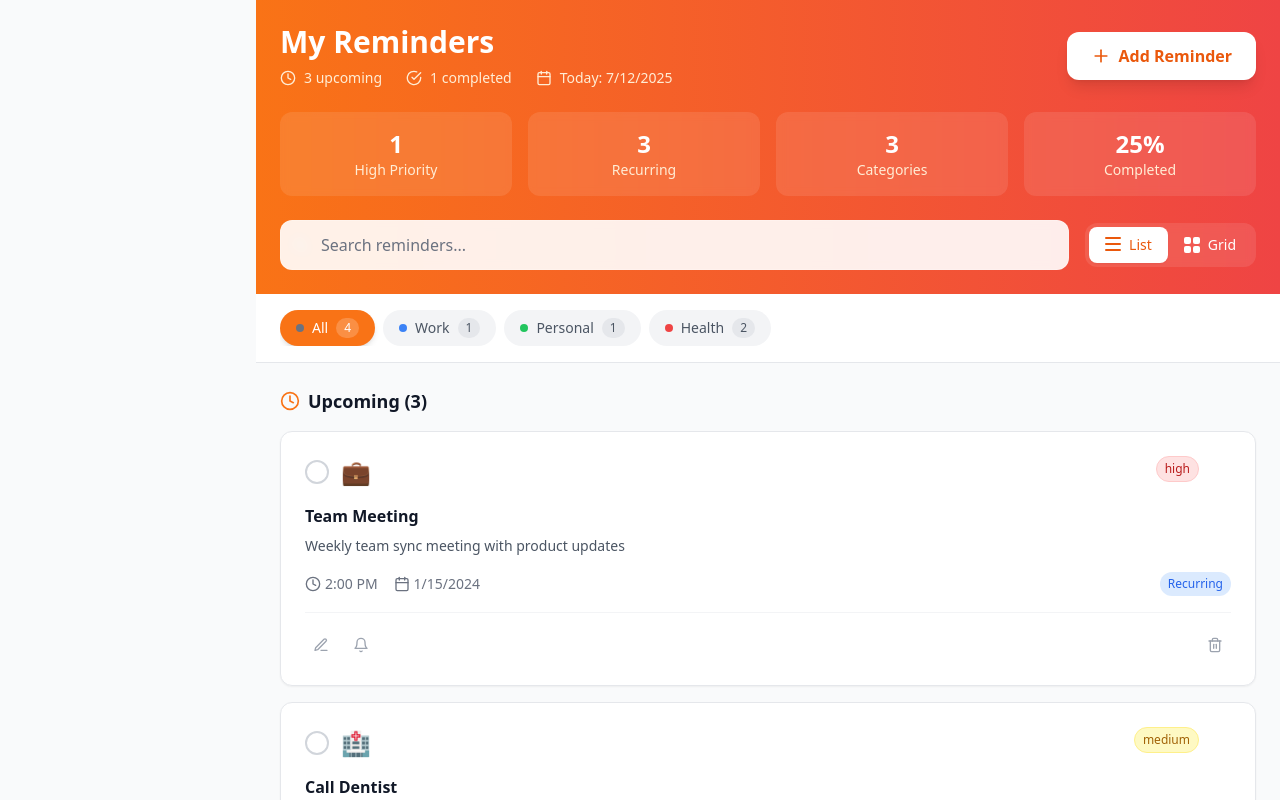
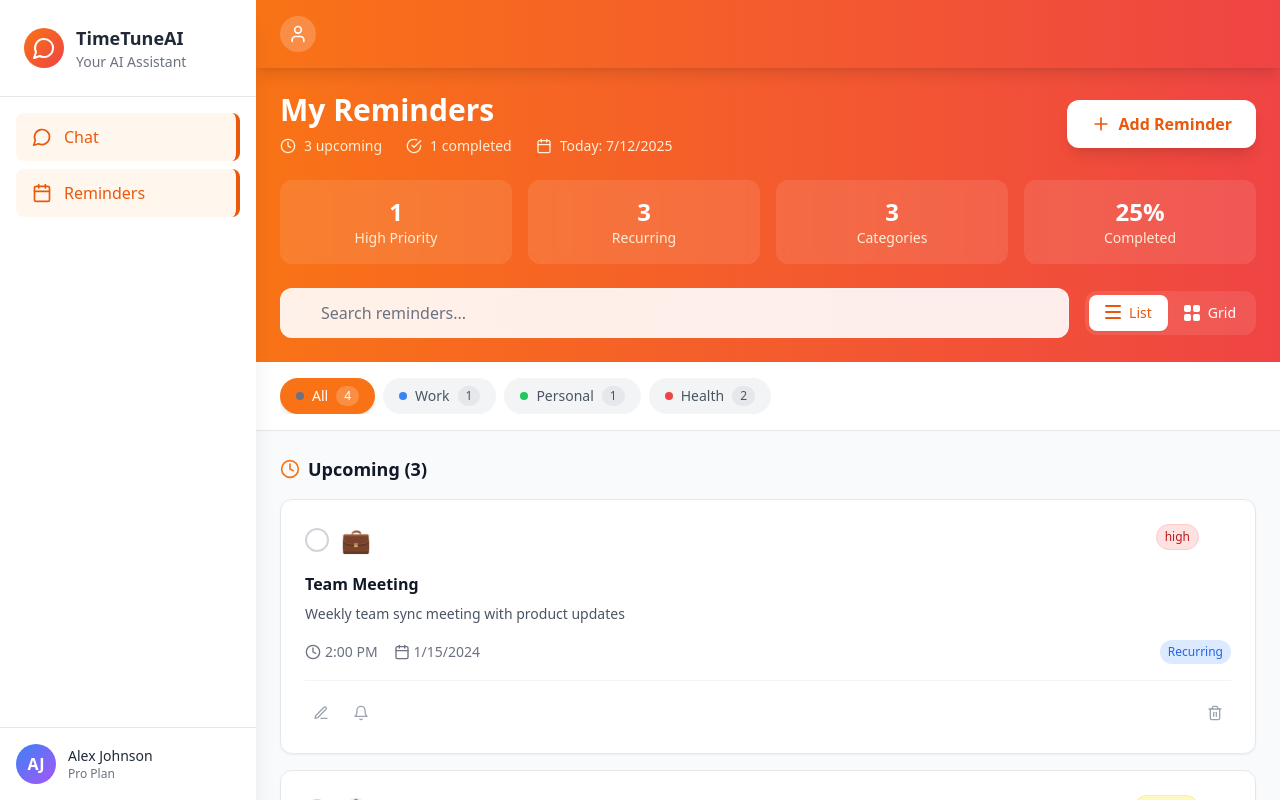
Before and after one commit to web5lab/timetuneai, a React (Vite) app: page /app/reminders in a window 1280 px wide. Built offline with nearby package versions, Linux system fonts and the light colour scheme.

Commit message:
Add Header and Sidebar to Reminders Page

```diff
--- a/src/pages/RemindersPage.tsx
+++ b/src/pages/RemindersPage.tsx
@@ -1,5 +1,7 @@
 import React, { useState } from 'react';
 import { Plus, Search, Filter, Clock, CheckCircle, Trash2, Edit3, Calendar, Bell, MoreVertical, Star, X } from 'lucide-react';
+import AppHeader from '../components/AppHeader';
+import Sidebar from '../components/Sidebar';
 
 interface Reminder {
   id: number;
@@ -14,6 +16,12 @@ interface Reminder {
 }
 
 const RemindersPage: React.FC = () => {
+  const [isSidebarOpen, setIsSidebarOpen] = useState(false);
+
+  const toggleSidebar = () => {
+    setIsSidebarOpen(!isSidebarOpen);
+  };
+
   const [searchTerm, setSearchTerm] = useState('');
   const [filterCategory, setFilterCategory] = useState('all');
   const [viewMode, setViewMode] = useState<'list' | 'grid'>('list');
@@ -112,6 +120,9 @@ const RemindersPage: React.FC = () => {
 
   return (
     <div className="h-full bg-gray-50 overflow-hidden flex flex-col">
+      <AppHeader onToggleSidebar={toggleSidebar} isSidebarOpen={isSidebarOpen} />
+      <Sidebar isOpen={isSidebarOpen} onClose={() => setIsSidebarOpen(false)} />
+
       {/* Special Reminders Header */}
       <div className="bg-gradient-to-r from-orange-500 to-red-500 text-white shadow-lg">
         <div className="px-4 lg:px-6 py-6">
```
